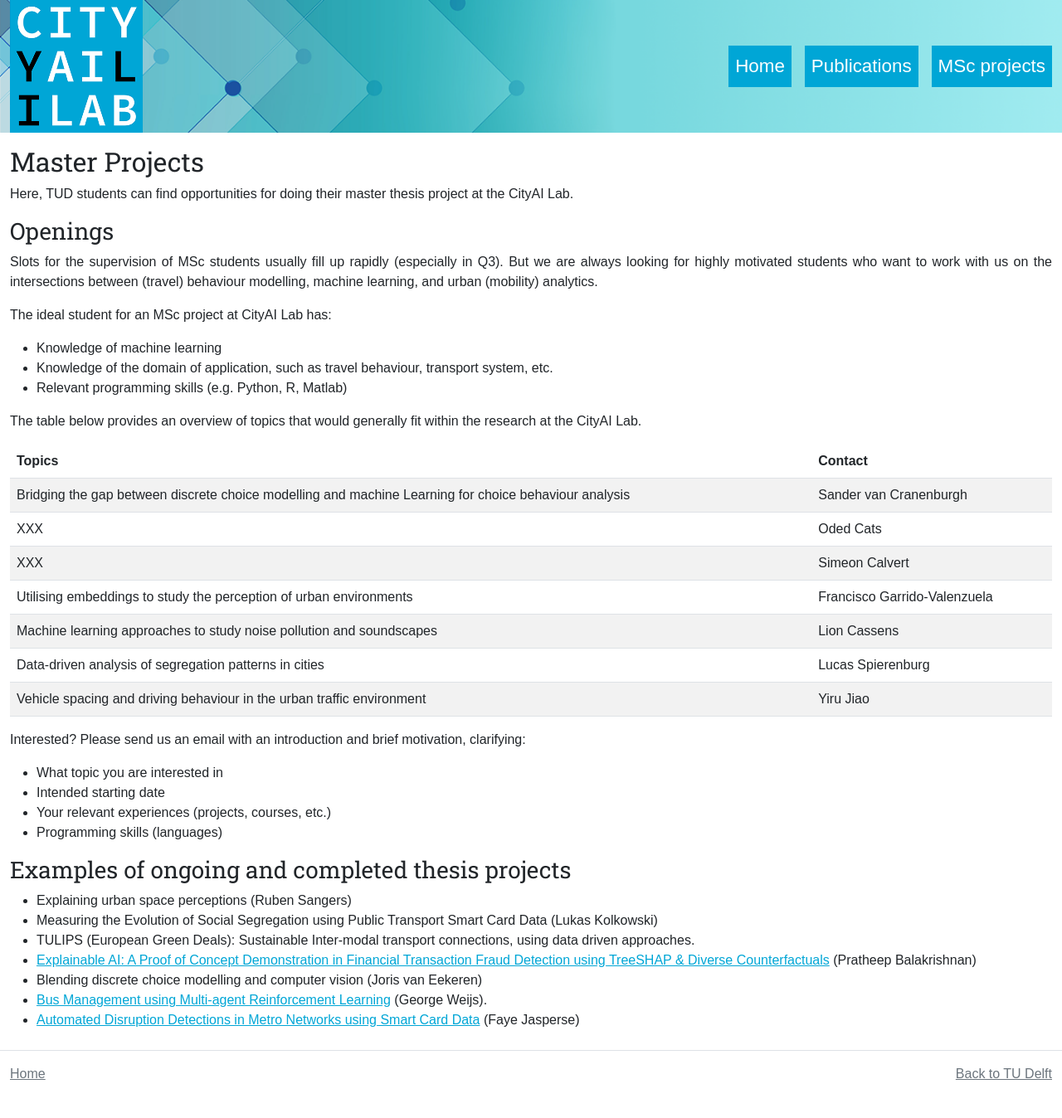
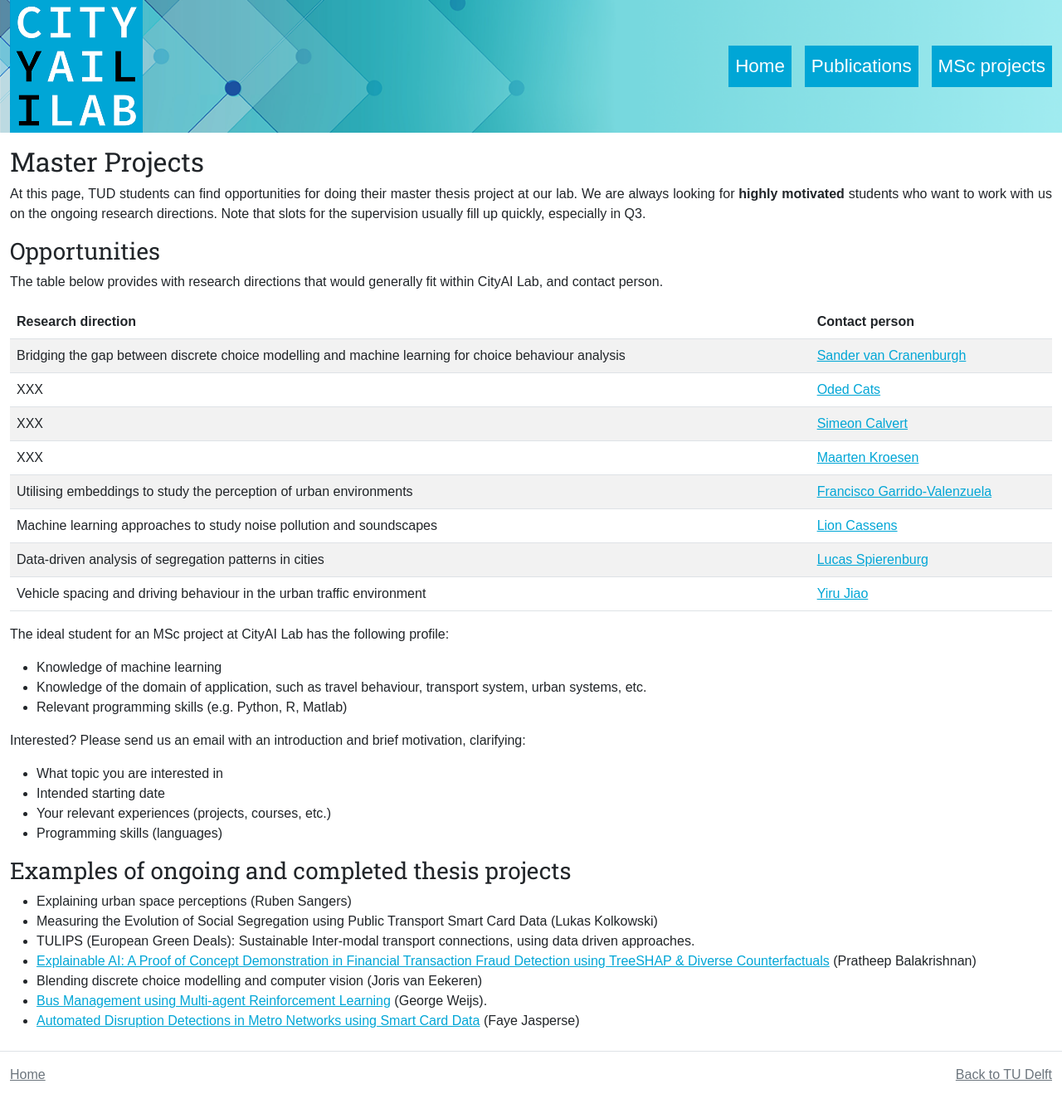
Before and after one commit to TUD-CityAI-Lab/cityai-projects, a Jekyll site: the page built from master-projects/index.md, in a window 1280 px wide. Shown: the whole page at 83% size. Built offline with Jekyll 4.4.1, drawn with Linux system fonts in a browser that asks for light colours.

Commit message:
update to edu

```diff
--- a/master-projects/index.md
+++ b/master-projects/index.md
@@ -4,58 +4,62 @@ title: "CityAI Lab | Master projects"
 ---
 
 ## Master Projects
-Here, TUD students can find opportunities for doing their master thesis project at the CityAI Lab.
+At this page, TUD students can find opportunities for doing their master thesis project at our lab. We are always looking for **highly motivated** students who want to work with us on the ongoing research directions. Note that slots for the supervision usually fill up quickly, especially in Q3.
 
-### Openings
+### Opportunities
 
-Slots for the supervision of MSc students usually fill up rapidly (especially in Q3). But we are always looking for highly motivated students who want to work with us on the intersections between (travel) behaviour modelling, machine learning, and urban (mobility) analytics.
 
-The ideal student for an MSc project at CityAI Lab has:
 
-- Knowledge of machine learning
-- Knowledge of the domain of application, such as travel behaviour, transport system, etc.
-- Relevant programming skills (e.g. Python, R, Matlab)
-
-The table below provides an overview of topics that would generally fit within the research at the CityAI Lab.
+The table below provides with research directions that would generally fit within CityAI Lab, and contact person.
 
 <table class="table table-striped">
   <thead>
     <tr>
-      <th>Topics</th>
-      <th>Contact</th>
+      <th>Research direction</th>
+      <th>Contact person</th>
     </tr>
   </thead>
   <tbody>
     <tr>
-      <td>Bridging the gap between discrete choice modelling and machine Learning for choice behaviour analysis</td>
-      <td>Sander van Cranenburgh</td>
+      <td>Bridging the gap between discrete choice modelling and machine learning for choice behaviour analysis</td>
+      <td><a href="mailto:s.vancranenburgh@tudelft.nl">Sander van Cranenburgh</a></td>
     </tr>
     <tr>
       <td> XXX </td>
-      <td>Oded Cats</td>
+      <td><a href="mailto:o.cats@tudelft.nl">Oded Cats</a></td>
     </tr>
     <tr>
       <td> XXX </td>
-      <td>Simeon Calvert</td>
+      <td><a href="mailto:s.c.calvert@tudelft.nl">Simeon Calvert</a></td>
+    </tr>
+    <tr>
+      <td> XXX </td>
+      <td><a href="mailto:m.kroesen@tudelft.nl">Maarten Kroesen</a></td>
     </tr>
     <tr>
       <td>Utilising embeddings to study the perception of urban environments</td>
-      <td>Francisco Garrido-Valenzuela</td>
+      <td><a href="mailto:F.GarridoV@tudelft.nl">Francisco Garrido-Valenzuela</a></td>
     </tr>
     <tr>
       <td>Machine learning approaches to study noise pollution and soundscapes </td>
-      <td>Lion Cassens</td>
+      <td><a href="mailto:l.cassens@tudelft.nl">Lion Cassens</a></td>
     </tr>
     <tr>
       <td>Data-driven analysis of segregation patterns in cities</td>
-      <td>Lucas Spierenburg</td>
+      <td><a href="mailto:l.j.spierenburg@tudelft.nl">Lucas Spierenburg</a></td>
     </tr>
     <tr>
       <td>Vehicle spacing and driving behaviour in the urban traffic environment</td>
-      <td>Yiru Jiao</td>
+      <td><a href="mailto:Y.jiao-1@tudelft.nl">Yiru Jiao</a></td>
     </tr>
   </tbody>
 </table>
+
+The ideal student for an MSc project at CityAI Lab has the following profile:
+
+- Knowledge of machine learning
+- Knowledge of the domain of application, such as travel behaviour, transport system, urban systems, etc.
+- Relevant programming skills (e.g. Python, R, Matlab)
 
 Interested? Please send us an email with an introduction and brief motivation, clarifying:
 
```
